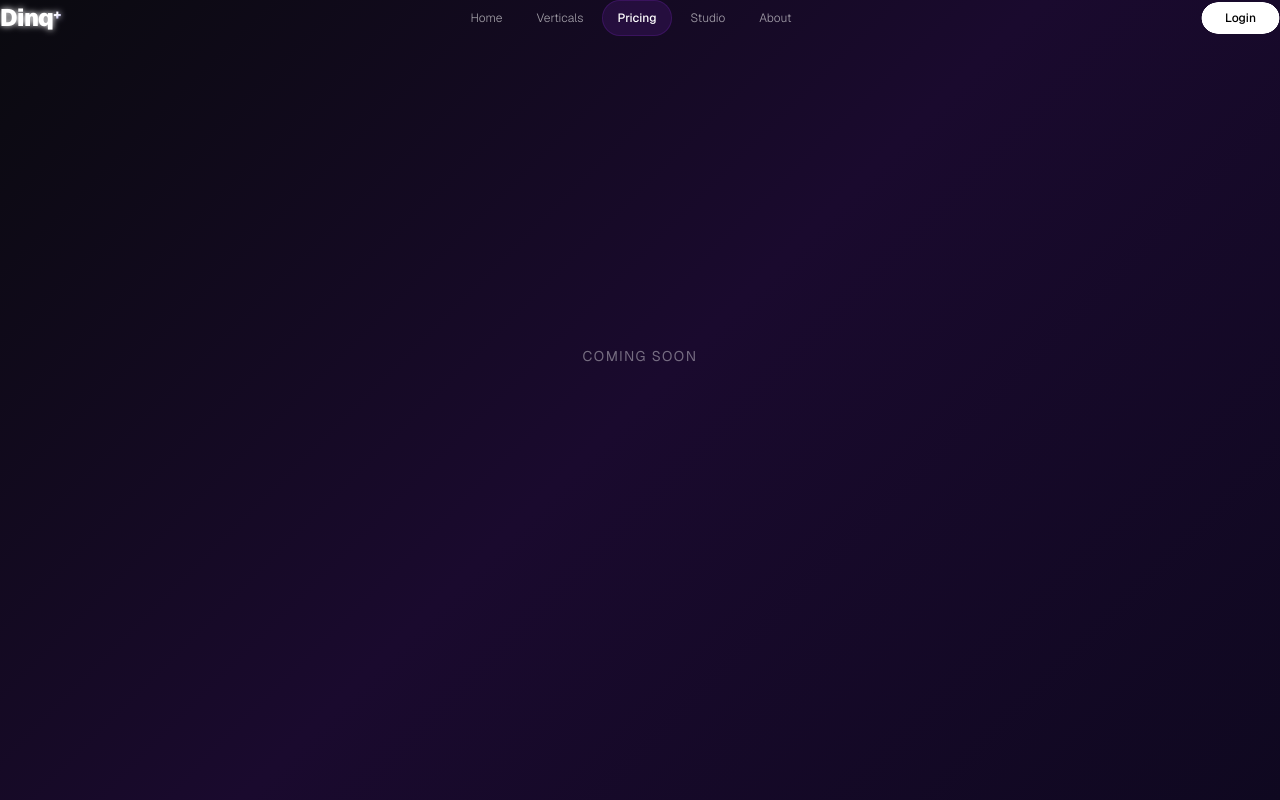
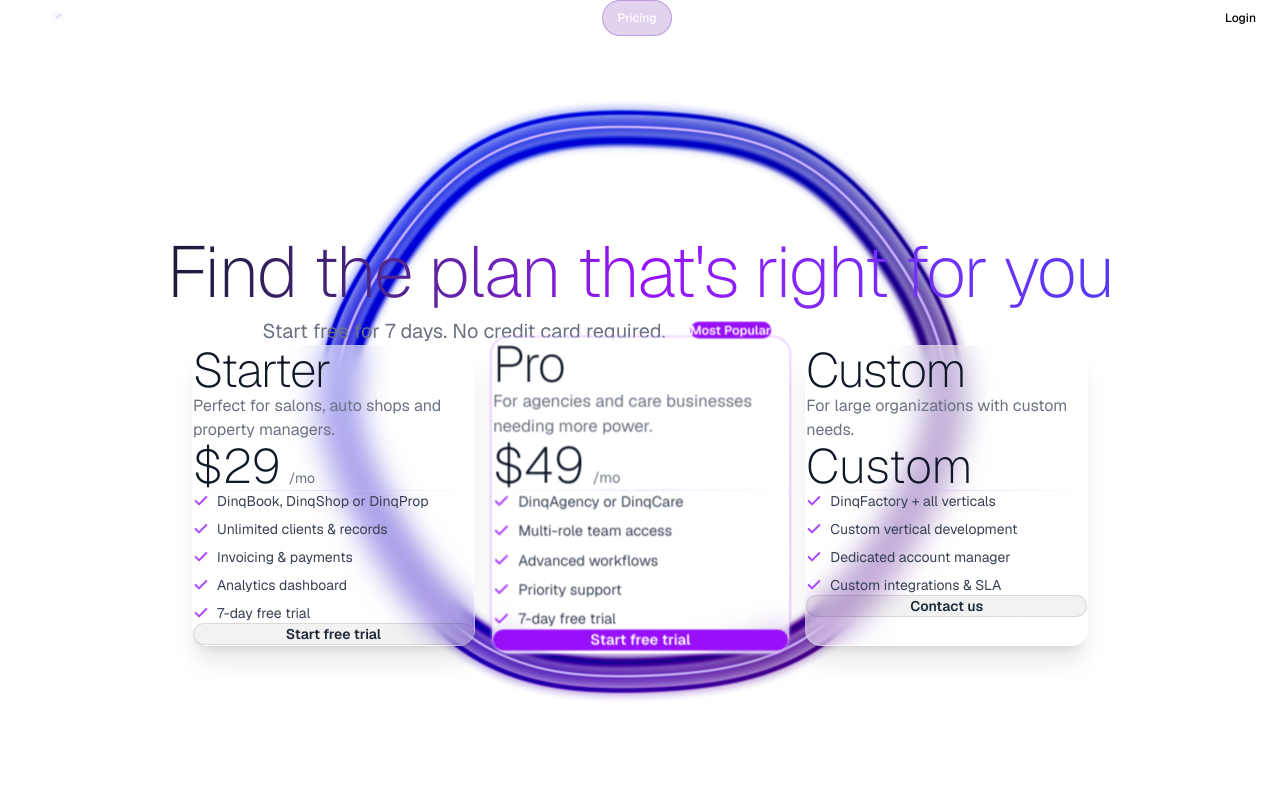
Before and after one commit to taydo44/dinqplus-marketing, a Next.js app in the folder dinqplus-marketing/: page /pricing in a window 1280 px wide. Shown: the top 800 px of the page. Built offline with nearby package versions, Linux system fonts and the light colour scheme.

Commit message:
feat: pricing purple shader + better ripple button

```diff
--- a/dinqplus-marketing/app/pricing/page.tsx
+++ b/dinqplus-marketing/app/pricing/page.tsx
@@ -1,13 +1,16 @@
 "use client"
 import { Navbar } from "@/components/navbar"
+import Pricing from "@/components/pricing"
+import { FAQ } from "@/components/faq"
 
 export default function PricingPage() {
   return (
-    <div style={{ background: "linear-gradient(135deg, #0A0A0F 0%, #1a0a2e 50%, #0f0820 100%)", minHeight: "100vh" }}>
-      <Navbar />
-      <div className="flex flex-col items-center justify-center" style={{ minHeight: "80vh" }}>
-        <p className="text-white/40 text-sm uppercase tracking-widest">Coming soon</p>
+    <>
+      <div className="relative z-50">
+        <Navbar />
       </div>
-    </div>
+      <Pricing />
+      <FAQ />
+    </>
   )
 }
--- a/dinqplus-marketing/components/pricing.tsx
+++ b/dinqplus-marketing/components/pricing.tsx
@@ -3,8 +3,8 @@
 import React, { useRef, useEffect, useState } from "react"
 import { RippleButton } from "@/components/ui/ripple-button"
 
-const CheckIcon = () => (
-  <svg xmlns="http://www.w3.org/2000/svg" width="16" height="16" viewBox="0 0 24 24" fill="none" stroke="currentColor" strokeWidth="3" strokeLinecap="round" strokeLinejoin="round">
+const CheckIcon = ({ className }: { className?: string }) => (
+  <svg xmlns="http://www.w3.org/2000/svg" width="16" height="16" viewBox="0 0 24 24" fill="none" stroke="currentColor" strokeWidth="3" strokeLinecap="round" strokeLinejoin="round" className={className}>
     <path d="M20 6 9 17l-5-5" />
   </svg>
 )
@@ -23,30 +23,31 @@ const ShaderCanvas = () => {
       precision highp float;
       uniform float iTime;
       uniform vec2 iResolution;
+      uniform vec3 uBackgroundColor;
       mat2 rotate2d(float angle){ float c=cos(angle),s=sin(angle); return mat2(c,-s,s,c); }
       float variation(vec2 v1,vec2 v2,float strength,float speed){ return sin(dot(normalize(v1),normalize(v2))*strength+iTime*speed)/100.0; }
-      vec3 paintInfinity(vec2 uv, vec2 center, float scale, float width) {
-        vec2 p = (uv - center) * vec2(2.2, 1.0) / scale;
-        float a = 0.5;
-        float lemniscate = (p.x*p.x + p.y*p.y)*(p.x*p.x + p.y*p.y) - a*a*(p.x*p.x - p.y*p.y);
-        float dist = abs(lemniscate) / (4.0 * a * a * length(p) + 0.001);
-        float line = smoothstep(width, 0.0, dist);
-        return vec3(line);
+      vec3 paintCircle(vec2 uv,vec2 center,float rad,float width){
+        vec2 diff=center-uv;
+        float len=length(diff);
+        len+=variation(diff,vec2(0.,1.),5.,2.);
+        len-=variation(diff,vec2(1.,0.),5.,2.);
+        float circle=smoothstep(rad-width,rad,len)-smoothstep(rad,rad+width,len);
+        return vec3(circle);
       }
       void main(){
-        vec2 uv = gl_FragCoord.xy/iResolution.xy;
-        uv.x *= iResolution.x/iResolution.y;
-        float aspectCenter = iResolution.x/iResolution.y * 0.5;
-        vec2 center = vec2(aspectCenter, 0.5);
-        float mask = 0.0;
-        mask += paintInfinity(uv, center, 0.32, 0.018).r;
-        mask += paintInfinity(uv, center, 0.30, 0.008).r;
-        mask += paintInfinity(uv, center, 0.34, 0.004).r;
-        vec2 v = rotate2d(iTime) * uv;
-        vec3 fg = vec3(v.x, v.y, 0.7 - v.y * v.x);
-        vec3 bg = vec3(1.0);
-        vec3 color = mix(bg, fg, mask);
-        gl_FragColor = vec4(color, 1.0);
+        vec2 uv=gl_FragCoord.xy/iResolution.xy;
+        uv.x*=1.5; uv.x-=0.25;
+        float mask=0.0;
+        float radius=.35;
+        vec2 center=vec2(.5);
+        mask+=paintCircle(uv,center,radius,.035).r;
+        mask+=paintCircle(uv,center,radius-.018,.01).r;
+        mask+=paintCircle(uv,center,radius+.018,.005).r;
+        vec2 v=rotate2d(iTime)*uv;
+        vec3 fg=vec3(v.x*0.4+0.3,v.y*0.2+0.1,0.8-v.y*v.x*0.5);
+        vec3 color=mix(uBackgroundColor,fg,mask);
+        color=mix(color,vec3(0.8,0.7,1.0),paintCircle(uv,center,radius,.003).r);
+        gl_FragColor=vec4(color,1.);
       }
     `
 
@@ -72,6 +73,8 @@ const ShaderCanvas = () => {
 
     const iTime = gl.getUniformLocation(program, "iTime")
     const iRes = gl.getUniformLocation(program, "iResolution")
+    const iBg = gl.getUniformLocation(program, "uBackgroundColor")
+    gl.uniform3fv(iBg, new Float32Array([1.0, 1.0, 1.0]))
 
     let raf: number
     const render = (t: number) => {
@@ -97,17 +100,18 @@ interface Plan {
   features: string[]
   buttonText: string
   isPopular?: boolean
+  buttonVariant?: "primary" | "secondary"
   onClick?: () => void
 }
 
-const PricingCard = ({ planName, description, price, features, buttonText, isPopular, onClick }: Plan) => (
+const PricingCard = ({ planName, description, price, features, buttonText, isPopular, buttonVariant = "primary", onClick }: Plan) => (
   <div className={`
     backdrop-blur-[14px] bg-gradient-to-br rounded-2xl shadow-xl flex-1 max-w-xs px-7 py-8 flex flex-col transition-all duration-300
-    from-black/5 to-black/0 border border-black/10
-    ${isPopular ? "scale-105 relative ring-2 ring-cyan-400/20 shadow-2xl" : ""}
+    from-white/60 to-white/40 border border-white/30
+    ${isPopular ? "scale-105 relative ring-2 ring-purple-400/30 shadow-2xl from-white/80 to-white/60" : ""}
   `}>
     {isPopular && (
-      <div className="absolute -top-4 right-4 px-3 py-1 text-xs font-semibold rounded-full bg-cyan-400 text-black">
+      <div className="absolute -top-4 right-4 px-3 py-1 text-xs font-semibold rounded-full bg-purple-600 text-white">
         Most Popular
       </div>
     )}
@@ -119,20 +123,21 @@ const PricingCard = ({ planName, description, price, features, buttonText, isPop
       <span className="text-5xl font-extralight text-gray-900">{price}</span>
       {price !== "Custom" && <span className="text-sm text-gray-500">/mo</span>}
     </div>
-    <div className="w-full mb-5 h-px bg-gradient-to-r from-transparent via-black/10 to-transparent" />
+    <div className="w-full mb-5 h-px bg-gradient-to-r from-transparent via-purple-300/50 to-transparent" />
     <ul className="flex flex-col gap-2 text-sm text-gray-700 mb-6">
       {features.map((f, i) => (
         <li key={i} className="flex items-center gap-2">
-          <CheckIcon /> {f}
+          <CheckIcon className="text-purple-500 w-4 h-4 flex-shrink-0" /> {f}
         </li>
       ))}
     </ul>
     <RippleButton
       onClick={onClick}
+      rippleColor="rgba(107,33,168,0.3)"
       className={`mt-auto w-full py-2.5 rounded-xl font-semibold text-sm transition ${
-        isPopular
-          ? "bg-cyan-400 hover:bg-cyan-300 text-black"
-          : "bg-black/10 hover:bg-black/20 text-gray-900 border border-black/20"
+        buttonVariant === "primary"
+          ? "bg-purple-600 hover:bg-purple-700 text-white"
+          : "bg-black/5 hover:bg-black/10 text-gray-800 border border-black/10"
       }`}
     >
       {buttonText}
@@ -149,6 +154,7 @@ export default function Pricing() {
       features: ["DinqBook, DinqShop or DinqProp", "Unlimited clients & records", "Invoicing & payments", "Analytics dashboard", "7-day free trial"],
       buttonText: "Start free trial",
       isPopular: false,
+      buttonVariant: "secondary",
       onClick: () => window.open("https://app.dinqdigital.com/signup", "_blank"),
     },
     {
@@ -158,6 +164,7 @@ export default function Pricing() {
       features: ["DinqAgency or DinqCare", "Multi-role team access", "Advanced workflows", "Priority support", "7-day free trial"],
       buttonText: "Start free trial",
       isPopular: true,
+      buttonVariant: "primary",
       onClick: () => window.open("https://app.dinqdigital.com/signup", "_blank"),
     },
     {
@@ -167,23 +174,24 @@ export default function Pricing() {
       features: ["DinqFactory + all verticals", "Custom vertical development", "Dedicated account manager", "Custom integrations & SLA"],
       buttonText: "Contact us",
       isPopular: false,
+      buttonVariant: "secondary",
       onClick: () => { window.location.href = "mailto:dinqdigital@gmail.com" },
     },
   ]
 
   return (
-    <div className="bg-white text-gray-900 min-h-screen w-full overflow-x-hidden">
+    <div className="bg-white min-h-screen w-full overflow-x-hidden">
       <ShaderCanvas />
       <main className="relative w-full min-h-screen flex flex-col items-center justify-center px-4 py-8 z-10">
         <div className="w-full max-w-5xl mx-auto text-center mb-14">
-          <h1 className="text-5xl md:text-7xl font-extralight leading-tight tracking-tight bg-clip-text text-transparent bg-gradient-to-r from-slate-900 via-cyan-500 to-blue-600">
+          <h1 className="text-5xl md:text-7xl font-extralight leading-tight tracking-tight bg-clip-text text-transparent bg-gradient-to-r from-slate-900 via-purple-600 to-indigo-600">
             Find the plan that's right for you
           </h1>
           <p className="mt-3 text-lg md:text-xl text-gray-500 max-w-2xl mx-auto">
             Start free for 7 days. No credit card required.
           </p>
         </div>
-        <div className="flex flex-col md:flex-row gap-8 md:gap-6 justify-center items-center w-full max-w-4xl">
+        <div className="flex flex-col md:flex-row gap-8 md:gap-6 justify-center items-stretch w-full max-w-4xl">
           {plans.map((plan) => <PricingCard key={plan.planName} {...plan} />)}
         </div>
       </main>
--- a/dinqplus-marketing/components/ui/ripple-button.tsx
+++ b/dinqplus-marketing/components/ui/ripple-button.tsx
@@ -1,13 +1,21 @@
 "use client"
 
-import React, { useRef } from "react"
+import React, { useRef, useState } from "react"
+
+interface Ripple {
+  x: number
+  y: number
+  id: number
+}
 
 interface RippleButtonProps extends React.ButtonHTMLAttributes<HTMLButtonElement> {
   children: React.ReactNode
+  rippleColor?: string
 }
 
-export function RippleButton({ children, className, onClick, ...props }: RippleButtonProps) {
+export function RippleButton({ children, className, onClick, rippleColor = "rgba(255,255,255,0.35)", ...props }: RippleButtonProps) {
   const buttonRef = useRef<HTMLButtonElement>(null)
+  const [ripples, setRipples] = useState<Ripple[]>([])
 
   const handleClick = (e: React.MouseEvent<HTMLButtonElement>) => {
     const button = buttonRef.current
@@ -16,27 +24,10 @@ export function RippleButton({ children, className, onClick, ...props }: RippleB
     const rect = button.getBoundingClientRect()
     const x = e.clientX - rect.left
     const y = e.clientY - rect.top
+    const id = Date.now()
 
-    const ripple = document.createElement("span")
-    ripple.style.cssText = `
-      position: absolute;
-      border-radius: 50%;
-      background: rgba(255,255,255,0.4);
-      transform: scale(0);
-      animation: ripple-effect 0.6s linear;
-      pointer-events: none;
-      width: 100px;
-      height: 100px;
-      left: ${x - 50}px;
-      top: ${y - 50}px;
-    `
-
-    const style = document.createElement("style")
-    style.textContent = `@keyframes ripple-effect { to { transform: scale(4); opacity: 0; } }`
-    document.head.appendChild(style)
-
-    button.appendChild(ripple)
-    setTimeout(() => ripple.remove(), 600)
+    setRipples((prev) => [...prev, { x, y, id }])
+    setTimeout(() => setRipples((prev) => prev.filter((r) => r.id !== id)), 700)
 
     onClick?.(e)
   }
@@ -44,11 +35,34 @@ export function RippleButton({ children, className, onClick, ...props }: RippleB
   return (
     <button
       ref={buttonRef}
-      className={`relative overflow-hidden ${className}`}
+      className={`relative overflow-hidden select-none ${className}`}
       onClick={handleClick}
       {...props}
     >
-      {children}
+      {ripples.map((ripple) => (
+        <span
+          key={ripple.id}
+          style={{
+            position: "absolute",
+            left: ripple.x,
+            top: ripple.y,
+            width: 0,
+            height: 0,
+            borderRadius: "50%",
+            background: rippleColor,
+            transform: "translate(-50%, -50%)",
+            animation: "ripple-expand 0.7s ease-out forwards",
+            pointerEvents: "none",
+          }}
+        />
+      ))}
+      <style>{`
+        @keyframes ripple-expand {
+          from { width: 0; height: 0; opacity: 1; }
+          to { width: 500px; height: 500px; opacity: 0; }
+        }
+      `}</style>
+      <span className="relative z-10">{children}</span>
     </button>
   )
 }
```
